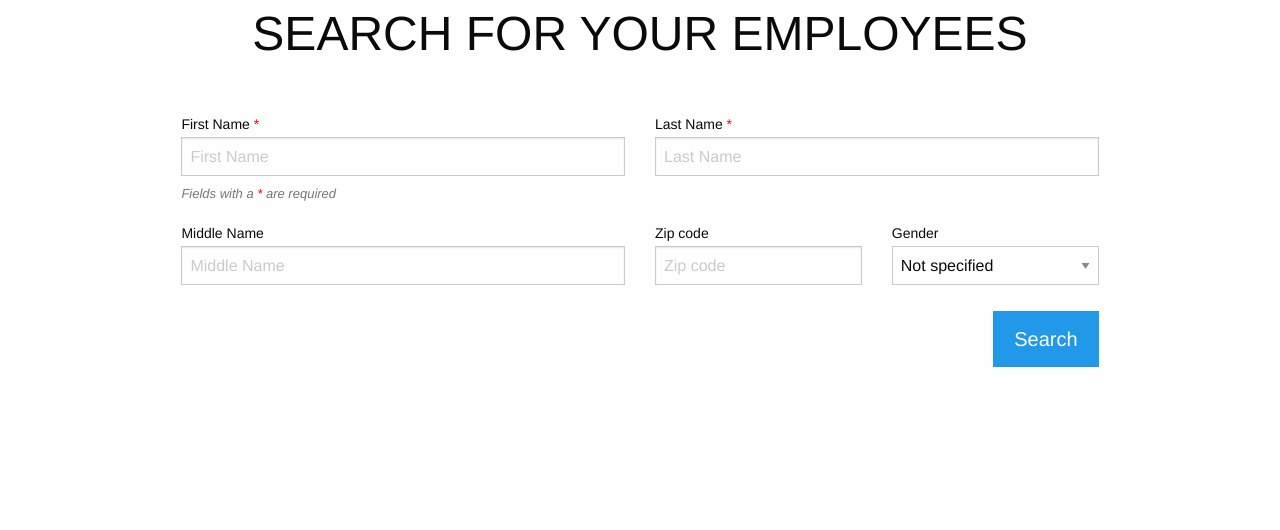
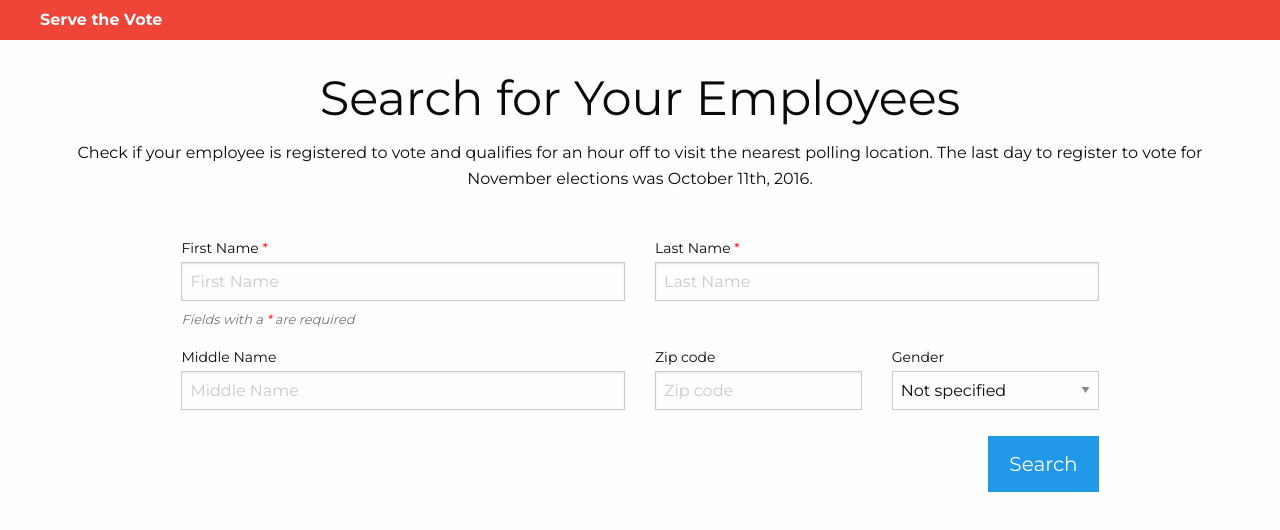
Before and after one commit to twirm/txturnt, a website: page index.html in a window 1280 px wide. Drawn offline with nearby package versions, Linux system fonts and the light colour scheme.

Commit message:
Hope I didn't mess this up too much! I had some issues with the styling at first cause I forgot to do npm start and this is my first time touching foundation. - Made a quick "home" page/ landing page we can expand on - Added a nav bar at the top - Changed the font to Montserrat
More updates as I'm available :)

```diff
--- a/bower.json
+++ b/bower.json
@@ -9,10 +9,9 @@
   "license": "MIT",
   "homepage": "http://foundation.zurb.com",
   "dependencies": {
-    "foundation-sites": "~6.1.2",
-    "motion-ui": "~1.1.0",
     "foundation-sites": "~6.2.0",
-    "motion-ui": "~1.2.2"
+    "motion-ui": "~1.2.2",
+    "lodash": "^4.15.0"
   },
   "ignore": [
     "**/.*",
--- /dev/null
+++ b/home.html
@@ -0,0 +1,39 @@
+<!DOCTYPE html>
+
+<html class="no-js" lang="en">
+<head>
+    <meta charset="utf-8">
+    <meta content="ie=edge" http-equiv="x-ua-compatible">
+    <meta content="width=device-width, initial-scale=1.0" name="viewport">
+
+    <title>Serve the Vote </title>
+    <link href="./css/app.css" rel="stylesheet">
+</head>
+
+<body>
+
+
+<div class="fixed">
+  <nav class="top-bar" data-topbar role="navigation" data-options="sticky_on: large">
+    <div class="row">
+         <a href="home.html">Serve the Vote</a>
+    <div>
+  </nav>
+</div>
+
+
+    <div class="row">
+        <div class="large-6 medium-6 columns text-center">
+            <img src="assets/home-icon.png" class="home-icon">
+        </div>
+
+        <div class="large-6  medium-6 columns">
+            <h1 class="font">Serve the Vote</h1>
+            <p>Serve The Vote is aims to work with business owners and their employees to ensure everybody has a chance to get out and vote</p>
+        </div>
+    </div>
+
+
+
+</body>
+</html>
--- a/index.html
+++ b/index.html
@@ -1,67 +1,117 @@
-<!doctype html>
+<!DOCTYPE html>
+
 <html class="no-js" lang="en">
 <head>
     <meta charset="utf-8">
-    <meta http-equiv="x-ua-compatible" content="ie=edge">
-    <meta name="viewport" content="width=device-width, initial-scale=1.0">
-    <title>TX Turn</title>
-    <link rel="stylesheet" href="./css/app.css">
+    <meta content="ie=edge" http-equiv="x-ua-compatible">
+    <meta content="width=device-width, initial-scale=1.0" name="viewport">
+
+    <title>Serve the Vote </title>
+    <link href="./css/app.css" rel="stylesheet">
 </head>
+
 <body>
+
+
+<div class="fixed">
+  <nav class="top-bar" data-topbar role="navigation" data-options="sticky_on: large">
     <div class="row">
-      <div class="large-12 large-centered columns main-nav">
-        <h1>SEARCH FOR YOUR EMPLOYEES</h1>
+         <a href="home.html">Serve the Vote</a>
+    <div>
+  </nav>
+</div>
+
+
+    <div class="row">
+        <div class="large-12 large-centered columns main-nav main-nav">
+            <h1 class="font">Search for Your Employees</h1>
+
+
+            <p>Check if your employee is registered to vote and qualifies for
+            an hour off to visit the nearest polling location. The last day to
+            register to vote for November elections was October 11th, 2016.</p>
         </div>
     </div>
+
+
     <div class="form-wrap">
         <form>
             <div class="row">
                 <div class="medium-6 columns">
                     <label>First Name <span class="required">*</span>
-              <input name="FSTNAM" type="text" placeholder="First Name">
-            </label>
-            <p class="form-error help-text" id="FSTNAM">Please enter a first name</p>
-            <p class="help-text">Fields with a <span class="required">*</span> are required</p>
+                    <input name="FSTNAM" placeholder="First Name" type=
+                    "text"></label>
+
+                    <p class="form-error help-text" id="FSTNAM">Please enter a
+                    first name</p>
+
+
+                    <p class="help-text">Fields with a <span class=
+                    "required">*</span> are required</p>
                 </div>
+
+
                 <div class="medium-6 columns">
                     <label>Last Name <span class="required">*</span>
-              <input name="LSTNAM" type="text" placeholder="Last Name">
-            </label>
-            <p class="form-error help-text" id="LSTNAM">Please enter a last name</p>
+                    <input name="LSTNAM" placeholder="Last Name" type=
+                    "text"></label>
+
+                    <p class="form-error help-text" id="LSTNAM">Please enter a
+                    last name</p>
                 </div>
             </div>
+
+
             <div class="row">
                 <div class="medium-6 columns">
-            <label>Middle Name
-              <input name="MIDNAM" type="text" placeholder="Middle Name">
-            </label>
+                    <label>Middle Name <input name="MIDNAM" placeholder=
+                    "Middle Name" type="text"></label>
                 </div>
+
+
                 <div class="medium-3 columns">
-            <label>Zip code
-              <input name="MZIPCD" type="text" placeholder="Zip code">
-            </label>
-            <p class="form-error help-text" id="MZIPCD">Please enter a valid zip code</p>
+                    <label>Zip code <input name="MZIPCD" placeholder="Zip code"
+                    type="text"></label>
+
+                    <p class="form-error help-text" id="MZIPCD">Please enter a
+                    valid zip code</p>
                 </div>
+
+
                 <div class="medium-3 columns">
-            <label>Gender
-              <select name="GENDER">
-                <option value="">Not specified</option>
-                <option value="female">Female</option>
-                <option value="male">Male</option>
-              </select>
-            </label>
+                    <label>Gender <select name="GENDER">
+                        <option value="">
+                            Not specified
+                        </option>
+
+                        <option value="female">
+                            Female
+                        </option>
+
+                        <option value="male">
+                            Male
+                        </option>
+                    </select></label>
                 </div>
             </div>
+
+
             <div class="row">
-          <div class="medium-12 column"><a class="large button search" href="#">Search</a></div>
+                <div class="medium-12 column">
+                    <a class="large button search" href="#">Search</a>
+                </div>
             </div>
         </form>
     </div>
-
-    <script src="./bower_components/jquery/dist/jquery.js"></script>
-    <script src="./bower_components/what-input/what-input.js"></script>
-    <script src="./bower_components/foundation-sites/dist/foundation.js"></script>
-    <script src="./bower_components/lodash/dist/lodash.min.js"></script>
-    <script src="./js/app.js"></script>
+    <script src="./bower_components/jquery/dist/jquery.js">
+    </script>
+    <script src="./bower_components/what-input/what-input.js">
+    </script>
+    <script src="./bower_components/foundation-sites/dist/foundation.js">
+    </script>
+    <script src="./bower_components/lodash/dist/lodash.min.js">
+    </script>
+    <script src="./js/app.js">
+    </script>
 </body>
 </html>
--- a/scss/_settings.scss
+++ b/scss/_settings.scss
@@ -41,6 +41,8 @@
 //  36. Top Bar
 
 @import 'util/util';
+@import 'https://fonts.googleapis.com/css?family=Montserrat:400,700';
+
 
 // 1. Global
 // ---------
@@ -62,7 +64,7 @@ $black: #0a0a0a;
 $white: #fefefe;
 $body-background: $white;
 $body-font-color: $black;
-$body-font-family: 'Helvetica Neue', Helvetica, Roboto, Arial, sans-serif;
+$body-font-family: 'Montserrat', Arial, sans-serif;
 $body-antialiased: true;
 $global-margin: 1rem;
 $global-padding: 1rem;
@@ -105,7 +107,7 @@ $block-grid-max: 8;
 $header-font-family: $body-font-family;
 $header-font-weight: $global-weight-normal;
 $header-font-style: normal;
-$font-family-monospace: Consolas, 'Liberation Mono', Courier, monospace;
+$font-family-monospace: 'Montserrat', Arial, sans-serif;
 $header-sizes: (
   small: (
     'h1': 24,
--- a/scss/main.scss
+++ b/scss/main.scss
@@ -1,5 +1,35 @@
+/*
+ * Home page
+ */
+ .home-icon{
+   height: 300px;
+ }
+
 /*
  * Nav bar
+ */
+
+nav{
+  text-align:left;
+  color: white;
+  font-weight: 700;
+  margin-bottom: 25px;
+  font-size: 1.25 rem;
+  a{
+    color: white;
+  }
+  a:hover{
+    color: white;
+  }
+
+}
+
+.top-bar{
+  background-color: #EF4438;
+}
+
+/*
+ * Explanitory text
  */
 
 .main-nav {
```
Also changed, not shown: assets/home-icon.png (added), css/app.css. Lines whose indentation alone changed are shown as unchanged.
